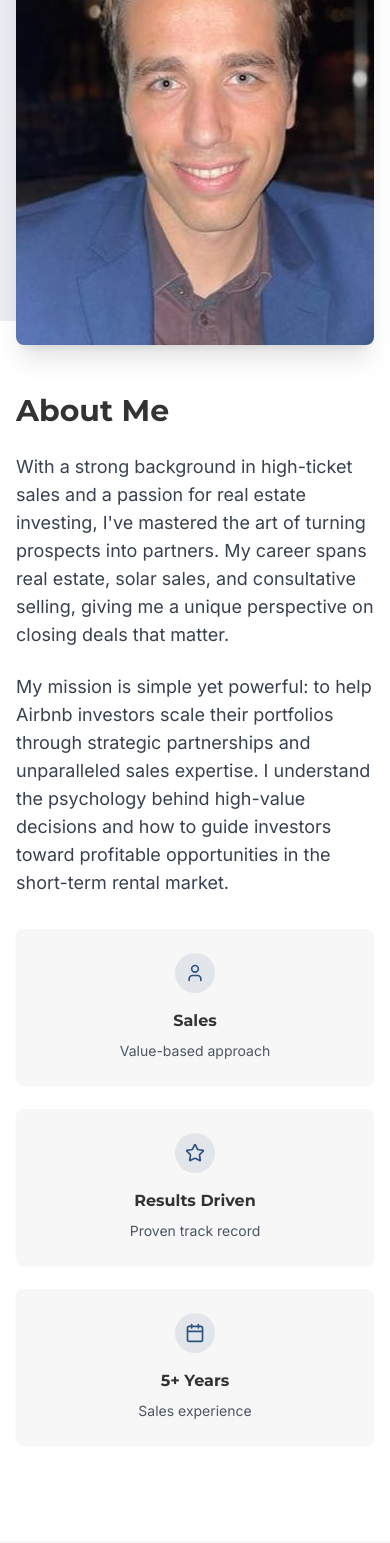
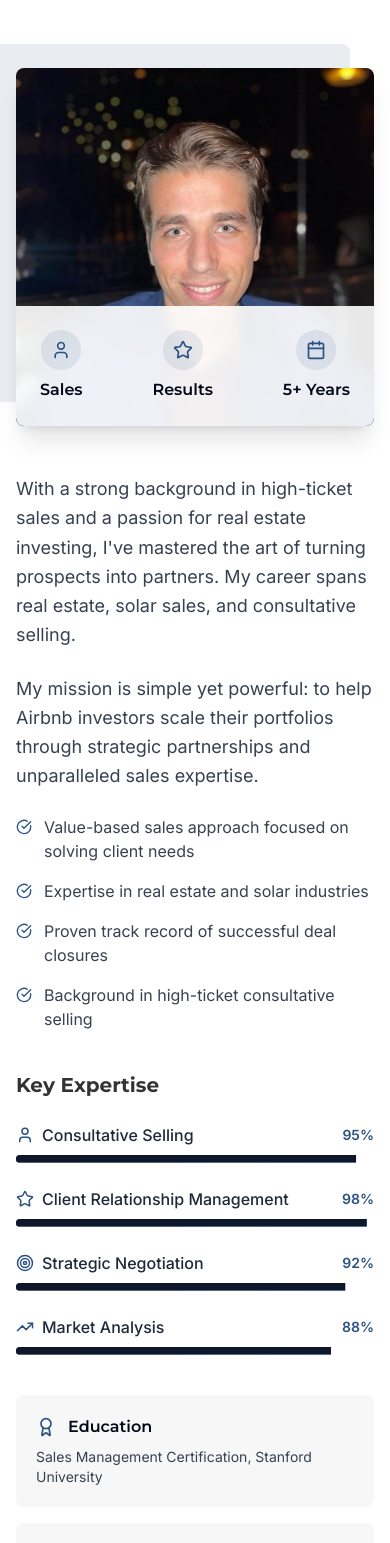
Before and after one commit to nrochet/niels-closer, a React (Vite) app: page / in a window 390 px wide. Shown: the part 1072-2615 px from the top of the page. Built offline with nearby package versions, Linux system fonts and the light colour scheme.

Commit message:
Remove sections and redesign "About Me"
Removed Video Intro and Testimonials sections. Removed carousel arrows. Redesigned the "About Me" section for a cleaner, more modern look, focusing on simplicity, typography, visual hierarchy, and responsiveness.

```diff
--- a/src/components/AboutMe.tsx
+++ b/src/components/AboutMe.tsx
@@ -1,58 +1,147 @@
+
 import React from 'react';
-import { User, Star, Calendar } from 'lucide-react';
+import { Progress } from '@/components/ui/progress';
+import { User, Star, Calendar, CheckCircle, Award, Target, TrendingUp } from 'lucide-react';
+
 const AboutMe = () => {
-  return <section id="about" className="py-24 bg-white">
+  const skills = [
+    { name: 'Consultative Selling', percentage: 95, icon: <User size={18} className="text-resume-blue" /> },
+    { name: 'Client Relationship Management', percentage: 98, icon: <Star size={18} className="text-resume-blue" /> },
+    { name: 'Strategic Negotiation', percentage: 92, icon: <Target size={18} className="text-resume-blue" /> },
+    { name: 'Market Analysis', percentage: 88, icon: <TrendingUp size={18} className="text-resume-blue" /> },
+  ];
+
+  const keyPoints = [
+    { text: 'Value-based sales approach focused on solving client needs', icon: <CheckCircle size={16} className="text-resume-blue" /> },
+    { text: 'Expertise in real estate and solar industries', icon: <CheckCircle size={16} className="text-resume-blue" /> },
+    { text: 'Proven track record of successful deal closures', icon: <CheckCircle size={16} className="text-resume-blue" /> },
+    { text: 'Background in high-ticket consultative selling', icon: <CheckCircle size={16} className="text-resume-blue" /> },
+  ];
+
+  return (
+    <section id="about" className="py-24 bg-white">
       <div className="container px-4 sm:px-6">
+        {/* Section Header with Larger, More Prominent Title */}
+        <div className="text-center mb-16" data-animate="fade-in">
+          <h2 className="text-4xl md:text-5xl font-bold font-montserrat mb-3 text-resume-charcoal">
+            About Me
+          </h2>
+          <div className="w-24 h-1 bg-resume-blue mx-auto mb-6"></div>
+          <p className="text-gray-600 max-w-2xl mx-auto font-inter text-lg">
+            Sales closer with a passion for delivering exceptional results
+          </p>
+        </div>
+
         <div className="flex flex-col md:flex-row gap-12 md:gap-20 items-center">
+          {/* Left Column - Image with Card Overlay */}
           <div className="w-full md:w-2/5" data-animate="fade-in">
             <div className="relative">
               <div className="bg-resume-blue/10 absolute -top-6 -left-6 w-full h-full rounded-lg"></div>
-              <div className="relative aspect-[3/4] rounded-lg overflow-hidden shadow-xl">
-                <img alt="Sales Professional" src="/lovable-uploads/22f50ebe-5247-40d3-abfb-f983f5b1598b.jpg" className="w-full h-full object-none" />
+              <div className="relative rounded-lg overflow-hidden shadow-xl">
+                <img
+                  alt="Sales Professional"
+                  src="/lovable-uploads/22f50ebe-5247-40d3-abfb-f983f5b1598b.jpg"
+                  className="w-full h-full object-cover"
+                />
+                {/* Modern overlay with key statistics */}
+                <div className="absolute bottom-0 left-0 right-0 bg-white/90 backdrop-blur-sm p-6">
+                  <div className="flex justify-between">
+                    <div className="text-center">
+                      <div className="flex items-center justify-center w-10 h-10 bg-resume-blue/10 rounded-full mx-auto mb-2">
+                        <User size={20} className="text-resume-blue" />
+                      </div>
+                      <p className="font-montserrat font-semibold">Sales</p>
+                    </div>
+                    <div className="text-center">
+                      <div className="flex items-center justify-center w-10 h-10 bg-resume-blue/10 rounded-full mx-auto mb-2">
+                        <Star size={20} className="text-resume-blue" />
+                      </div>
+                      <p className="font-montserrat font-semibold">Results</p>
+                    </div>
+                    <div className="text-center">
+                      <div className="flex items-center justify-center w-10 h-10 bg-resume-blue/10 rounded-full mx-auto mb-2">
+                        <Calendar size={20} className="text-resume-blue" />
+                      </div>
+                      <p className="font-montserrat font-semibold">5+ Years</p>
+                    </div>
+                  </div>
+                </div>
               </div>
             </div>
           </div>
 
+          {/* Right Column - Content and Skills */}
           <div className="w-full md:w-3/5" data-animate="fade-in">
-            <h2 className="text-3xl md:text-4xl font-bold font-montserrat mb-6 text-resume-charcoal">
-              About Me
-            </h2>
+            {/* Clean, Scannable Content with Improved Typography */}
+            <div className="mb-8 space-y-6">
+              <p className="text-gray-700 text-lg leading-relaxed font-inter">
+                With a strong background in high-ticket sales and a passion for real estate investing, I've mastered the art of turning prospects into partners. My career spans real estate, solar sales, and consultative selling.
+              </p>
 
-            <p className="text-gray-700 text-lg mb-6 font-inter">
-              With a strong background in high-ticket sales and a passion for real estate investing, I've mastered the art of turning prospects into partners. My career spans real estate, solar sales, and consultative selling, giving me a unique perspective on closing deals that matter.
-            </p>
-            <p className="text-gray-700 text-lg mb-8 font-inter">
-              My mission is simple yet powerful: to help Airbnb investors scale their portfolios through strategic partnerships and unparalleled sales expertise. I understand the psychology behind high-value decisions and how to guide investors toward profitable opportunities in the short-term rental market.
-            </p>
+              <p className="text-gray-700 text-lg leading-relaxed font-inter">
+                My mission is simple yet powerful: to help Airbnb investors scale their portfolios through strategic partnerships and unparalleled sales expertise.
+              </p>
 
-            <div className="grid grid-cols-1 sm:grid-cols-3 gap-6 mt-8">
-              <div className="flex flex-col items-center p-6 bg-resume-lightgrey rounded-lg shadow-sm transition-all hover:shadow-md">
-                <div className="w-10 h-10 bg-resume-blue/10 rounded-full flex items-center justify-center mb-4">
-                  <User size={20} className="text-resume-blue" />
-                </div>
-                <h3 className="font-montserrat font-bold text-resume-charcoal">Sales</h3>
-                <p className="text-gray-600 text-center text-sm mt-2">Value-based approach</p>
+              {/* Key Points with Icons for Visual Appeal */}
+              <div className="mt-6 grid grid-cols-1 sm:grid-cols-2 gap-4">
+                {keyPoints.map((point, index) => (
+                  <div key={index} className="flex items-start space-x-3">
+                    <div className="mt-1">{point.icon}</div>
+                    <p className="text-gray-700">{point.text}</p>
+                  </div>
+                ))}
+              </div>
+            </div>
+
+            {/* Modern Skill Bars with Improved Visual Design */}
+            <div className="mt-10">
+              <h3 className="text-xl font-montserrat font-bold mb-6 text-resume-charcoal">Key Expertise</h3>
+
+              <div className="space-y-6">
+                {skills.map((skill, index) => (
+                  <div key={index} className="space-y-2">
+                    <div className="flex justify-between items-center">
+                      <div className="flex items-center gap-2">
+                        {skill.icon}
+                        <span className="font-medium text-gray-800">{skill.name}</span>
+                      </div>
+                      <span className="text-sm font-semibold text-resume-blue">{skill.percentage}%</span>
+                    </div>
+                    <Progress
+                      value={skill.percentage}
+                      className="h-2 bg-gray-200"
+                      style={{
+                        backgroundImage: 'linear-gradient(to right, #2c5282, #4299e1)',
+                        clipPath: `polygon(0 0, ${skill.percentage}% 0, ${skill.percentage}% 100%, 0% 100%)`
+                      }}
+                    />
+                  </div>
+                ))}
               </div>
 
-              <div className="flex flex-col items-center p-6 bg-resume-lightgrey rounded-lg shadow-sm transition-all hover:shadow-md">
-                <div className="w-10 h-10 bg-resume-blue/10 rounded-full flex items-center justify-center mb-4">
-                  <Star size={20} className="text-resume-blue" />
+              {/* Professional Recognition Cards */}
+              <div className="mt-10 grid grid-cols-1 sm:grid-cols-2 gap-4">
+                <div className="bg-resume-lightgrey p-5 rounded-lg">
+                  <div className="flex items-center gap-3 mb-2">
+                    <Award size={20} className="text-resume-blue" />
+                    <h4 className="font-montserrat font-semibold">Education</h4>
+                  </div>
+                  <p className="text-gray-700 text-sm">Sales Management Certification, Stanford University</p>
                 </div>
-                <h3 className="font-montserrat font-bold text-resume-charcoal">Results Driven</h3>
-                <p className="text-gray-600 text-center text-sm mt-2">Proven track record</p>
-              </div>
-
-              <div className="flex flex-col items-center p-6 bg-resume-lightgrey rounded-lg shadow-sm transition-all hover:shadow-md">
-                <div className="w-10 h-10 bg-resume-blue/10 rounded-full flex items-center justify-center mb-4">
-                  <Calendar size={20} className="text-resume-blue" />
+                <div className="bg-resume-lightgrey p-5 rounded-lg">
+                  <div className="flex items-center gap-3 mb-2">
+                    <Award size={20} className="text-resume-blue" />
+                    <h4 className="font-montserrat font-semibold">Recognition</h4>
+                  </div>
+                  <p className="text-gray-700 text-sm">Top Sales Performer, Sunrun (2021-2022)</p>
                 </div>
-                <h3 className="font-montserrat font-bold text-resume-charcoal">5+ Years</h3>
-                <p className="text-gray-600 text-center text-sm mt-2">Sales experience</p>
               </div>
             </div>
           </div>
         </div>
       </div>
-    </section>;
+    </section>
+  );
 };
+
 export default AboutMe;
--- a/src/components/TrackRecord.tsx
+++ b/src/components/TrackRecord.tsx
@@ -1,31 +1,44 @@
+
 import React from 'react';
 import { Card, CardContent } from '@/components/ui/card';
-import { Carousel, CarouselContent, CarouselItem, CarouselNext, CarouselPrevious } from "@/components/ui/carousel";
+import { Carousel, CarouselContent, CarouselItem } from "@/components/ui/carousel";
+
 const TrackRecord = () => {
-  const achievements = [{
+  const achievements = [
+    {
       metric: "98%",
       description: "Client Satisfaction Rate",
       detail: "Maintaining exceptional client relationships"
-  }, {
+    },
+    {
       metric: "62%",
       description: "Conversion Rate",
       detail: "Double the industry average performance"
-  }, {
+    },
+    {
       metric: "101+",
       description: "Deals Closed",
       detail: "Across real estate and solar industries"
-  }];
-  const companies = [{
+    }
+  ];
+
+  const companies = [
+    {
       name: "Sunrun",
       logo: "https://cdn.brandfetch.io/idfqgwcqy_/w/400/h/400/theme/dark/icon.png?c=1dxbfHSJFAPEGdCLU4o5B"
-  }, {
+    },
+    {
       name: "SGI Brokers",
       logo: "https://github.com/nrochet/niels-closer/blob/main/src/company%20logos/SGI%20brokers.png?raw=true"
-  }, {
+    },
+    {
       name: "Ground Matrix",
       logo: "https://raw.githubusercontent.com/nrochet/niels-closer/refs/heads/main/src/company%20logos/Ground%20Matrix.webp"
-  }];
-  return <section id="track-record" className="py-24 bg-resume-lightgrey">
+    }
+  ];
+
+  return (
+    <section id="track-record" className="py-24 bg-resume-lightgrey">
       <div className="container px-4 sm:px-6">
         <div className="text-center mb-16">
           <h2 className="text-3xl md:text-4xl font-bold font-montserrat mb-4 text-resume-charcoal">
@@ -36,10 +49,11 @@ const TrackRecord = () => {
           </p>
         </div>
 
-        {/* Achievements Carousel */}
+        {/* Achievements Carousel - removed arrows */}
         <Carousel className="w-full max-w-5xl mx-auto">
           <CarouselContent>
-            {achievements.map((item, index) => <CarouselItem key={index} className="md:basis-1/3">
+            {achievements.map((item, index) => (
+              <CarouselItem key={index} className="md:basis-1/3">
                 <div className="p-2">
                   <Card className="border-none shadow-md hover:shadow-lg transition-shadow rounded-xl overflow-hidden">
                     <CardContent className="flex flex-col items-center text-center p-8 bg-white">
@@ -49,19 +63,20 @@ const TrackRecord = () => {
                     </CardContent>
                   </Card>
                 </div>
-              </CarouselItem>)}
+              </CarouselItem>
+            ))}
           </CarouselContent>
-          <CarouselPrevious className="left-0" />
-          <CarouselNext className="right-0" />
         </Carousel>
 
         {/* Companies worked with */}
         <div className="mt-20">
           <h3 className="text-center text-xl font-semibold mb-8 text-gray-600">Companies I've Worked With</h3>
           <div className="flex flex-wrap justify-center items-center gap-10 md:gap-16">
-            {companies.map((company, index) => <div key={index} className="w-32 md:w-40 grayscale hover:grayscale-0 transition-all duration-300">
+            {companies.map((company, index) => (
+              <div key={index} className="w-32 md:w-40 grayscale hover:grayscale-0 transition-all duration-300">
                 <img src={company.logo} alt={company.name} className="w-full h-auto" />
-              </div>)}
+              </div>
+            ))}
           </div>
         </div>
 
@@ -101,6 +116,7 @@ const TrackRecord = () => {
           </div>
         </div>
       </div>
-    </section>;
+    </section>
+  );
 };
 export default TrackRecord;
--- a/src/pages/Index.tsx
+++ b/src/pages/Index.tsx
@@ -3,10 +3,8 @@ import React, { useEffect } from "react";
 import Header from "@/components/Header";
 import HeroBanner from "@/components/HeroBanner";
 import AboutMe from "@/components/AboutMe";
-import VideoIntro from "@/components/VideoIntro";
 import TrackRecord from "@/components/TrackRecord";
 import WhyMe from "@/components/WhyMe";
-import Testimonials from "@/components/Testimonials";
 import Contact from "@/components/Contact";
 import Footer from "@/components/Footer";
 import { useScrollAnimation } from "@/hooks/use-scroll-animation";
@@ -46,8 +44,6 @@ const Index = () => {
       <AboutMe />
       <TrackRecord />
       <WhyMe />
-      <VideoIntro />
-      <Testimonials />
       <Contact />
       <Footer />
     </div>
```
Lines whose indentation alone changed are shown as unchanged.
